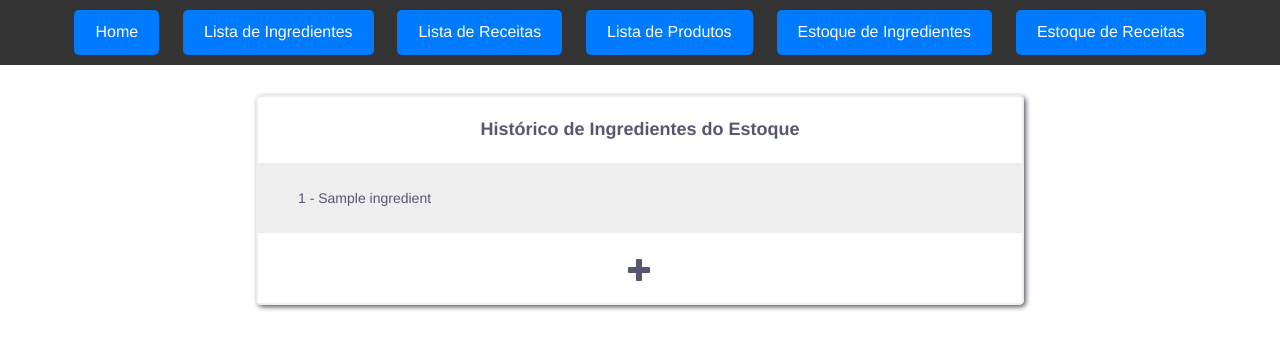
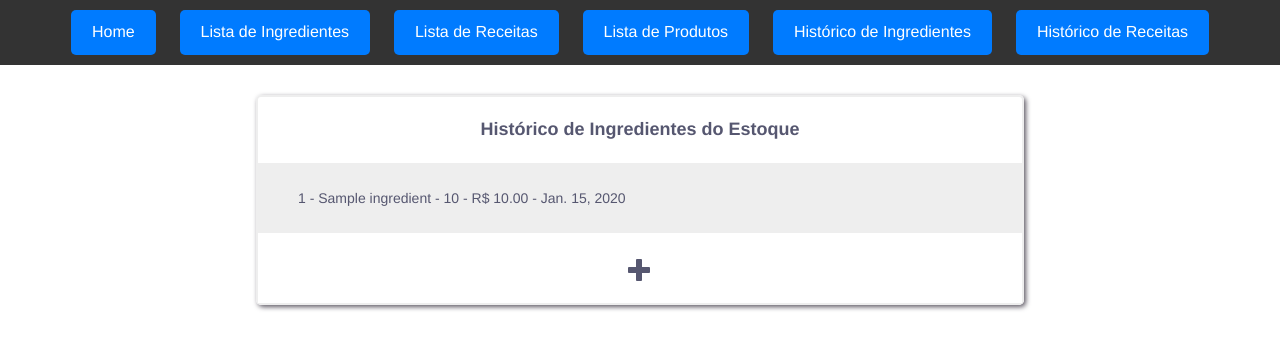
Before and after one commit to douglasrdv/inventory_manager, a Django app: page /inventory/ingredients-list/ in a window 1280 px wide. Shown: the top 350 px of the page. Run offline with Django 4.2, Linux system fonts and the light colour scheme; tables that the repository leaves empty hold one stand-in row (values such as "Sample post"); some libraries are stand-ins or nearby versions.

Commit message:
fix: ingredient_inventory.html and recipe_inventory.html new name and show more details

```diff
--- a/thelirios/myapp/templates/header.html
+++ b/thelirios/myapp/templates/header.html
@@ -32,8 +32,8 @@
         <a href="{% url 'ingredients-list' %}" class="btn">Lista de Ingredientes</a>
         <a href="{% url 'recipes-list' %}" class="btn">Lista de Receitas</a>
         <a href="{% url 'products-list' %}" class="btn">Lista de Produtos</a>
-        <a href="{% url 'inventory-ingredients-list' %}" class="btn">Estoque de Ingredientes</a>
-        <a href="{% url 'inventory-recipes-list' %}" class="btn">Estoque de Receitas</a>
+        <a href="{% url 'inventory-ingredients-list' %}" class="btn">Histórico de Ingredientes</a>
+        <a href="{% url 'inventory-recipes-list' %}" class="btn">Histórico de Receitas</a>
     </header>
 </body>
 </html>
--- a/thelirios/myapp/templates/recipe_inventory.html
+++ b/thelirios/myapp/templates/ingredient_inventory_history.html
@@ -8,23 +8,23 @@
     <link rel="stylesheet" href="../../static/style.css">
 
 
-    <title>Histórico de Receita</title>
+    <title>Histórico de Ingrediente</title>
 </head>
 <body>
     {% include 'header.html' %}
     <div class="list-cont">
-    <p class="title">Histórico de Receitas do Estoque</p>
+    <p class="title">Histórico de Ingredientes do Estoque</p>
 
-        {% for recipe in recipes %}
+        {% for ingredient in ingredients %}
         <div class="{% cycle 'row1' 'row2' %} row">
             <div class="list-text">
-                <p>{{ recipe.id }} - {{ recipe.recipe.name }}</p>
+                <p>{{ ingredient.id }} - {{ ingredient.ingredient.name }} - {{ ingredient.quantity }} - R$ {{ ingredient.total_cost }} - {{ ingredient.expiration_date }}</p>
             </div>
         </div>
         {% endfor %}
-        <div class="{% if recipes|length|divisibleby:2 %}row1{% else %}row2{% endif %} row">
+        <div class="{% if ingredients|length|divisibleby:2 %}row1{% else %}row2{% endif %} row">
             <div class="icon-container plus">
-                <a href="{%url 'add-recipes'%}"><i class="glyphicon glyphicon-plus list-icon"></i></a>
+                <a href="{%url 'add-ingredients'%}"><i class="glyphicon glyphicon-plus list-icon"></i></a>
             </div>
         </div>
 
--- a/thelirios/myapp/templates/ingredient_inventory.html
+++ b/thelirios/myapp/templates/recipe_inventory_history.html
@@ -8,23 +8,23 @@
     <link rel="stylesheet" href="../../static/style.css">
 
 
-    <title>Histórico de Ingrediente</title>
+    <title>Histórico de Receita</title>
 </head>
 <body>
     {% include 'header.html' %}
     <div class="list-cont">
-    <p class="title">Histórico de Ingredientes do Estoque</p>
+    <p class="title">Histórico de Receitas do Estoque</p>
 
-        {% for ingredient in ingredients %}
+        {% for recipe in recipes %}
         <div class="{% cycle 'row1' 'row2' %} row">
             <div class="list-text">
-                <p>{{ ingredient.id }} - {{ ingredient.ingredient.name }}</p>
+                <p>{{ recipe.id }} - {{ recipe.recipe.name }} - {{ recipe.quantity }} - {{ recipe.amount_yield }} - {{ recipe.expiration_date }}</p>
             </div>
         </div>
         {% endfor %}
-        <div class="{% if ingredients|length|divisibleby:2 %}row1{% else %}row2{% endif %} row">
+        <div class="{% if recipes|length|divisibleby:2 %}row1{% else %}row2{% endif %} row">
             <div class="icon-container plus">
-                <a href="{%url 'add-ingredients'%}"><i class="glyphicon glyphicon-plus list-icon"></i></a>
+                <a href="{%url 'add-recipes'%}"><i class="glyphicon glyphicon-plus list-icon"></i></a>
             </div>
         </div>
 
--- a/thelirios/myapp/views.py
+++ b/thelirios/myapp/views.py
@@ -187,12 +187,12 @@ def product_details(request, product_id):
 
 def ingredient_inventory_list(request):
     ingredients = IngredientToInventory.objects.all()
-    return render(request, 'ingredient_inventory.html', {'ingredients': ingredients})
+    return render(request, 'ingredient_inventory_history.html', {'ingredients': ingredients})
 
 
 def recipe_inventory_list(request):
     recipes = RecipeToInventory.objects.all()
-    return render(request, 'recipe_inventory.html', {'recipes': recipes})
+    return render(request, 'recipe_inventory_history.html', {'recipes': recipes})
 
 
 def add_ingredients_to_inventory(request):
```
